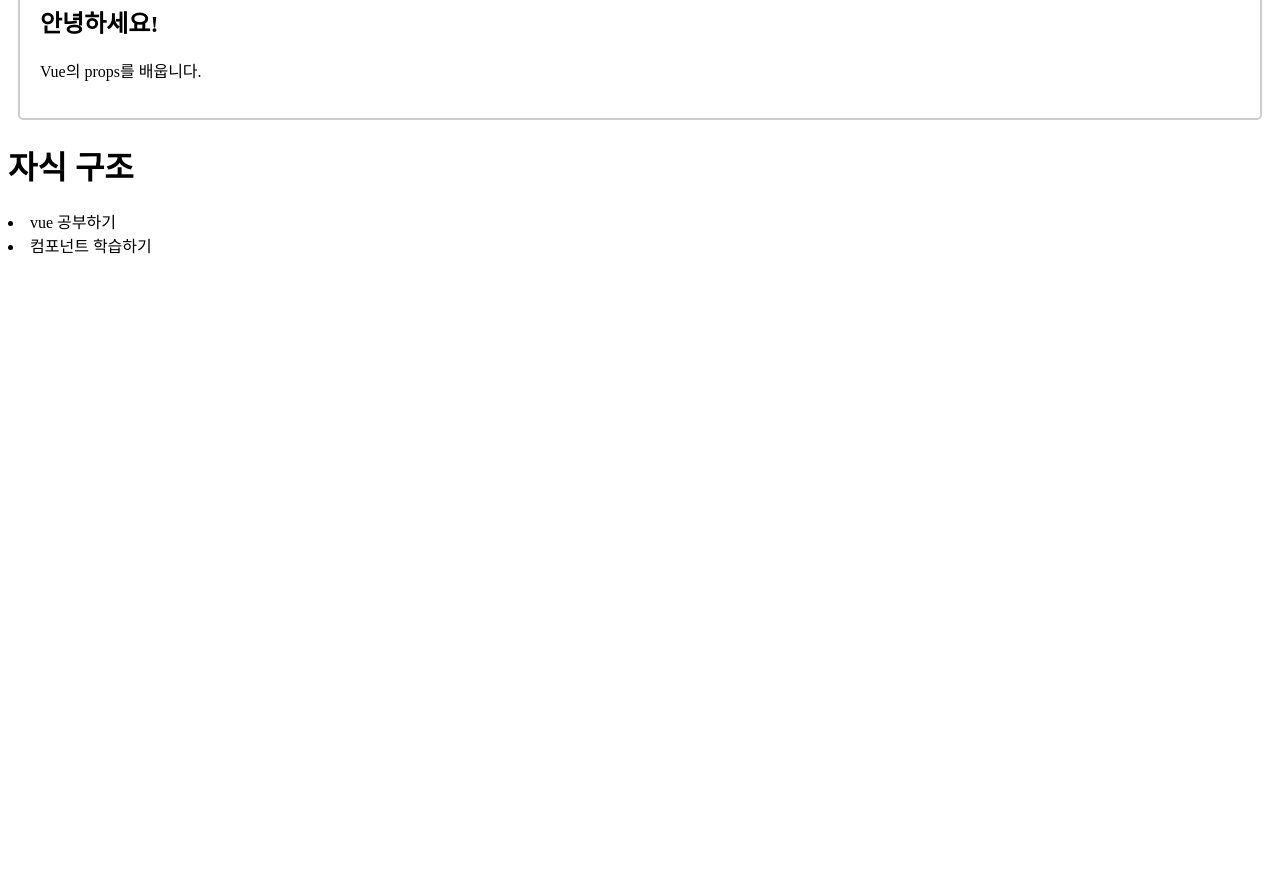
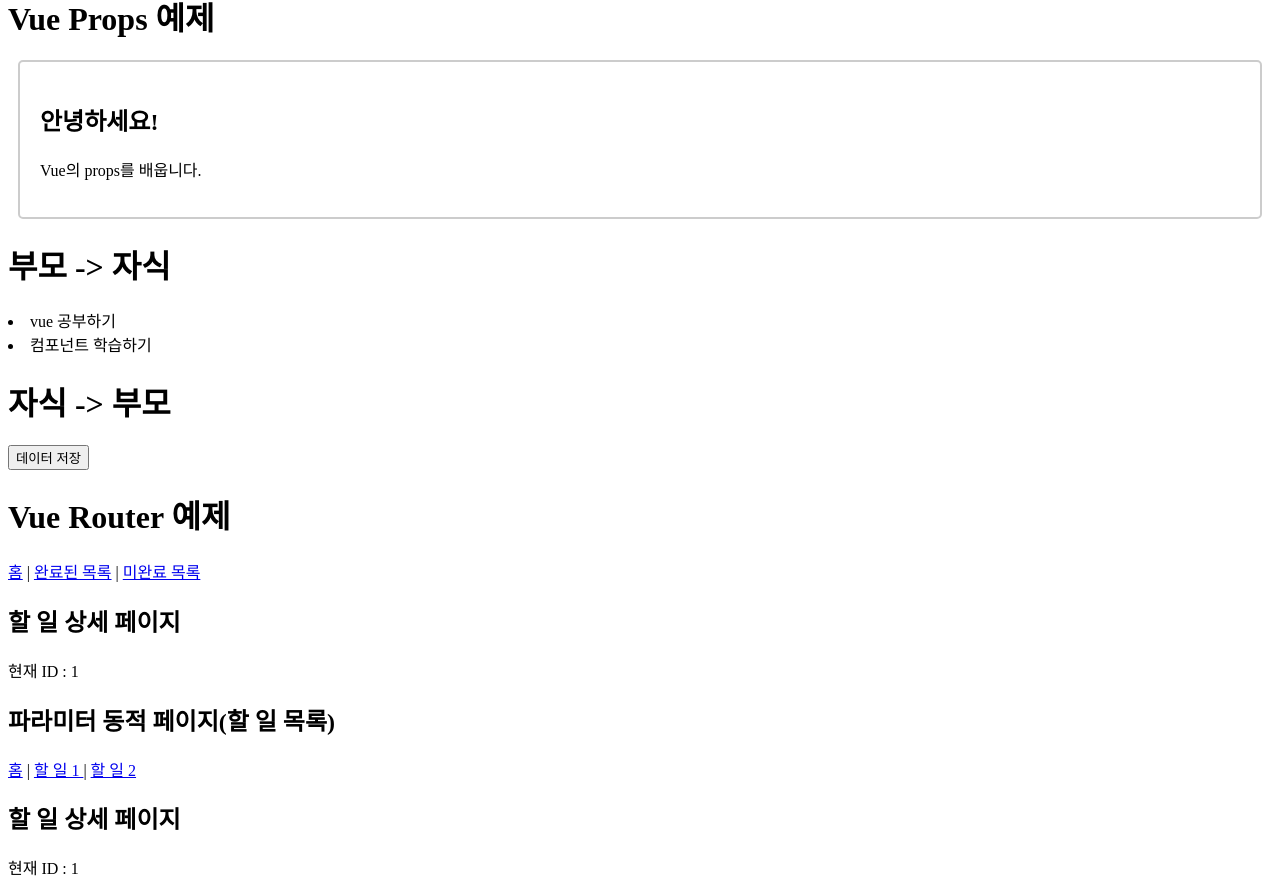
Before and after one commit to Theunkillabledemonking/MyJavaScript, a Vue app: page /todo/1 in a window 1280 px wide. Shown: the part 362-1257 px from the top of the page. Before the commit the page ends 800 px from the top, so only its background shows below. Built offline with nearby package versions, Linux system fonts and the light colour scheme.

Commit message:
동적 라우트 todo/:id 예제 작성

```diff
--- a/src/App.vue
+++ b/src/App.vue
@@ -20,8 +20,33 @@
   </div>
 
   <div>
-    <h1>자식 구조</h1>
+    <h1>부모 -> 자식</h1>
     <TodoItem v-for="item in todos" :key="item.id" :todo="item" />
+  </div>
+
+  <div>
+    <h1>자식 -> 부모</h1>
+    <ChildComponentP @custom-event="handleEvent" />
+  </div>
+
+  <div>
+    <h1>Vue Router 예제</h1>
+    <nav>
+      <router-link to="/home">홈</router-link> |
+      <router-link to="/completed">완료된 목록</router-link> |
+      <router-link to="/notcompleted">미완료 목록</router-link>
+    </nav>
+    <router-view /> <!-- 현재 url에 맞는 컴포넌트가 표시 -->
+  </div>
+
+  <div>
+    <h2>파라미터 동적 페이지(할 일 목록)</h2>
+    <nav>
+      <router-link to="/">홈</router-link> |
+      <router-link to="/todo/1">할 일 1 </router-link> |
+      <router-link to="/todo/2">할 일 2</router-link>
+    </nav>
+    <router-view /> <!-- 현재 url에 맞는 컴포넌트 표시 -->
   </div>
 </template>
 
@@ -29,6 +54,7 @@
 import ButtonComponent from "@/components/ButtonComponent.vue";
 import ChildComponent from "./components/ChildComponent.vue";
 import TodoItem from "./components/TodoItem.vue"
+import ChildComponentP from "./components/ChildComponentP.vue";
 
 export default {
   name: "App",
@@ -36,6 +62,7 @@ export default {
     ButtonComponent,
     ChildComponent,
     TodoItem,
+    ChildComponentP,
   },
   data() {
     return {
@@ -49,6 +76,10 @@ export default {
     handleButtonClick() {
       alert('버튼이 클릭되었습니다!');
     },
+    handleEvent(data) {
+      alert(data); // 자식이 보맨 데이터 출력
+    }
   },
+
 };
 </script>
--- /dev/null
+++ b/src/components/ChildComponentP.vue
@@ -0,0 +1,17 @@
+<script>
+export default {
+  methods: {
+    sendData() {
+      this.$emit("custom-event", "Hello from child!"); // 이벤트 발생
+    }
+  }
+};
+</script>
+
+<template>
+  <button @click="sendData">데이터 저장</button>
+</template>
+
+<style scoped>
+
+</style>
--- /dev/null
+++ b/src/components/todoDetail.vue
@@ -0,0 +1,16 @@
+<script>
+export default {
+  computed: {
+    todoId() {
+      return this.$route.params.id; // url 에서 id 값을 가져옴
+    }
+  }
+};
+</script>
+
+<template>
+  <div>
+    <h2>할 일 상세 페이지</h2>
+    <p>현재 ID : {{ todoId }}</p>
+  </div>
+</template>
--- a/src/main.js
+++ b/src/main.js
@@ -3,5 +3,5 @@ import App from "./App.vue";
 import router from "./router"; // Vue Router 불러오기
 
 const app = createApp(App);
-app.use(router);
-app.mount("#app");
+app.use(router); // vue router 등록
+app.mount("#app"); // vue 앱 실행
```
Also changed, not shown: src/components/Completed.vue (added, +11 -0 lines), src/components/Home.vue (added, +11 -0 lines), src/components/NotCompleted.vue (added, +11 -0 lines), src/router/index.js (+9 -0 lines).
